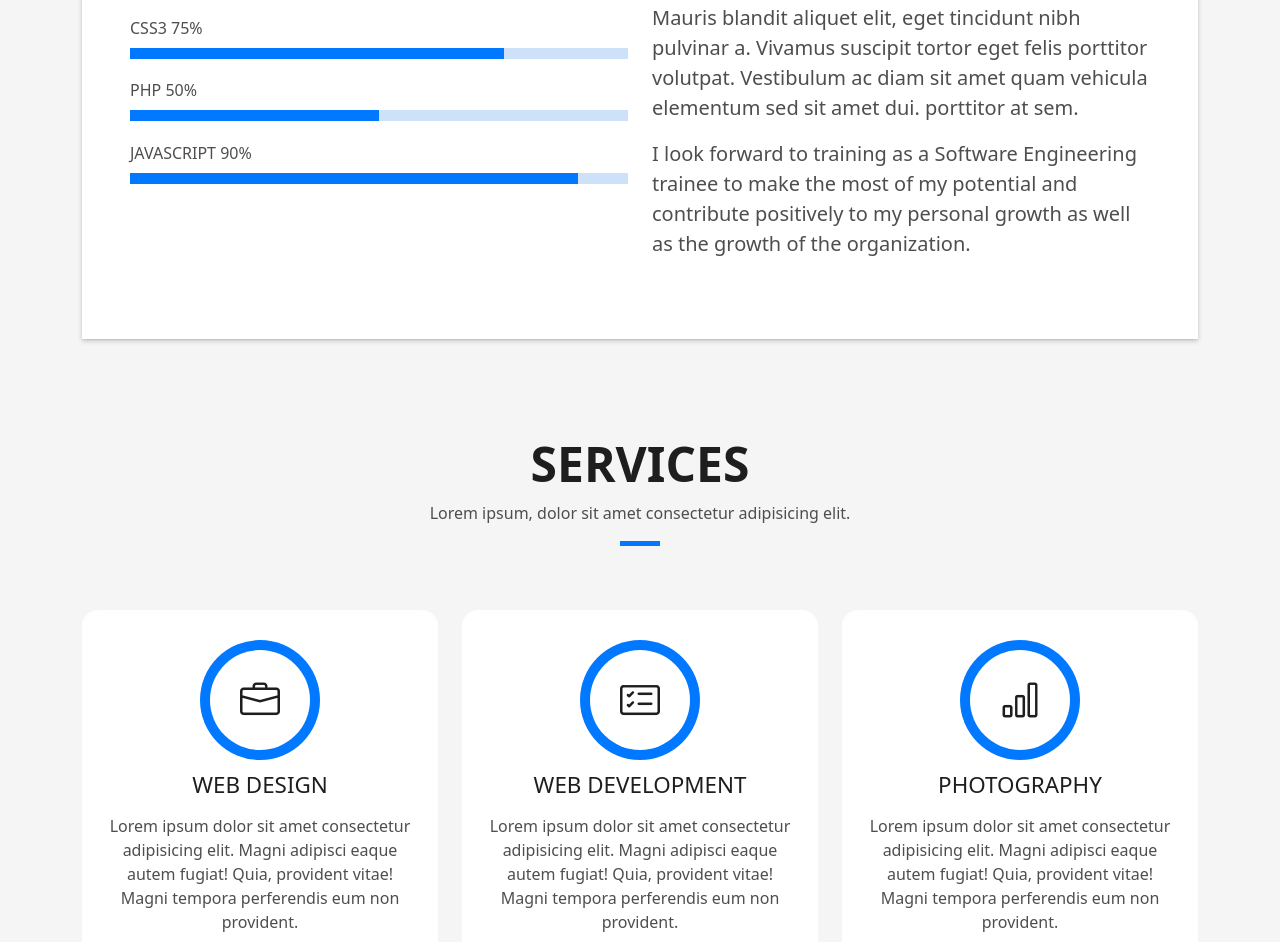
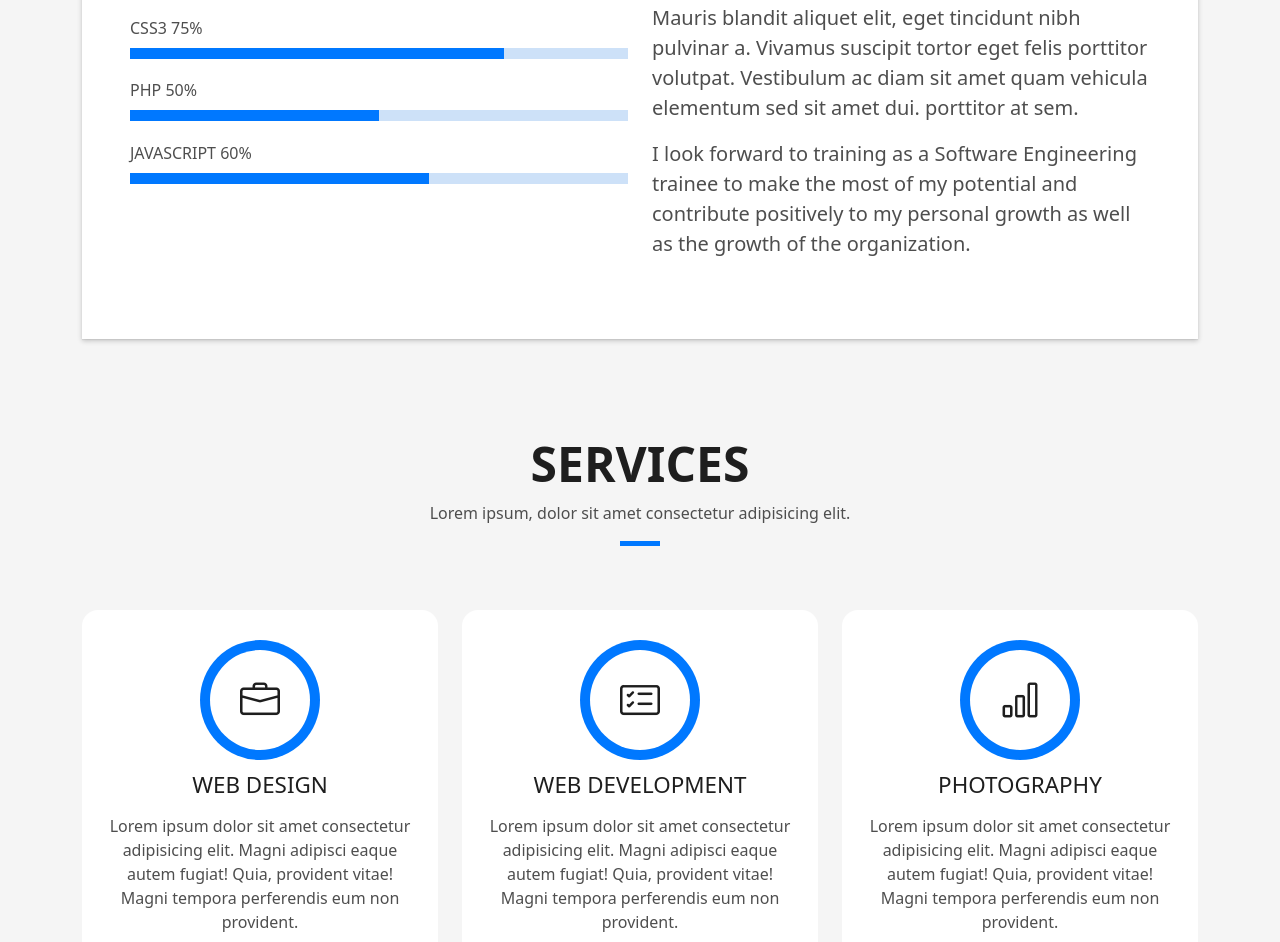
Before and after one commit to Chamilka-sandu/Chamilka-sandu.github.io, a plain HTML site: page DevFolio/DevFolio/index.html in a window 1280 px wide. Shown: the part 1235-2177 px from the top of the page. Drawn offline with Linux system fonts and the light colour scheme.

Commit message:
addreference

```diff
--- a/DevFolio/DevFolio/index.html
+++ b/DevFolio/DevFolio/index.html
@@ -126,9 +126,9 @@
                     <div class="progress">
                       <div class="progress-bar" role="progressbar" style="width: 50%" aria-valuenow="50" aria-valuemin="0" aria-valuemax="100"></div>
                     </div>
-                    <span>JAVASCRIPT</span> <span class="pull-right">90%</span>
+                    <span>JAVASCRIPT</span> <span class="pull-right">60%</span>
                     <div class="progress">
-                      <div class="progress-bar" role="progressbar" style="width: 90%" aria-valuenow="90" aria-valuemin="0" aria-valuemax="100"></div>
+                      <div class="progress-bar" role="progressbar" style="width: 60%" aria-valuenow="60" aria-valuemin="0" aria-valuemax="100"></div>
                     </div>
                   </div>
                 </div>
```
